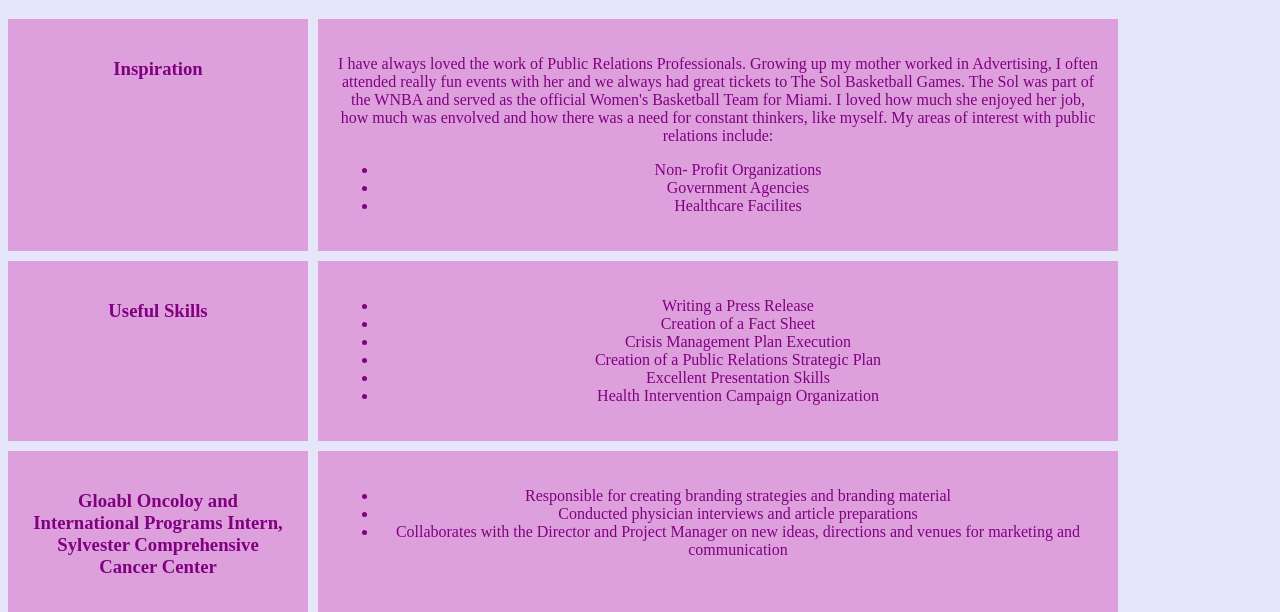
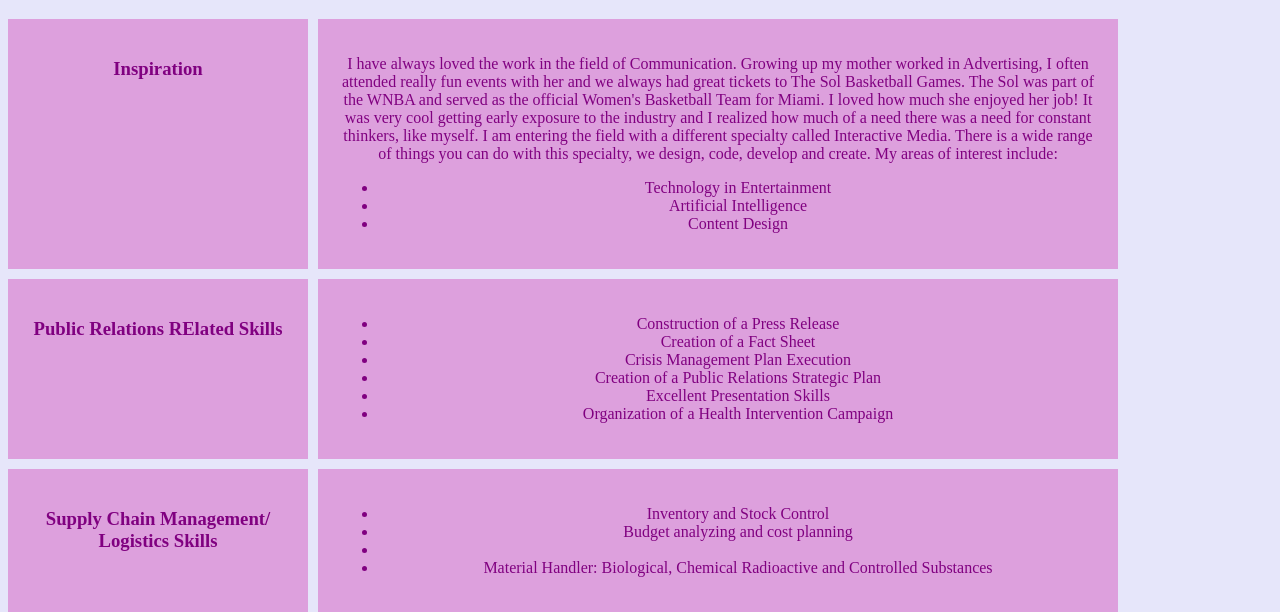
Before and after one commit to tiffanydemps/Final, a plain HTML site: page Publicrelations.html in a window 1280 px wide. Shown: the part 188-800 px from the top of the page. Drawn offline with nearby package versions, Linux system fonts and the light colour scheme.

Commit message:
Update Publicrelations.html

```diff
--- a/Publicrelations.html
+++ b/Publicrelations.html
@@ -40,35 +40,34 @@
     </h3>
   </div>
   <div class="box">
-<p> I have always loved the work of Public Relations Professionals. Growing up my mother worked in Advertising, I often attended really fun events with her and we always had great tickets to The Sol Basketball Games. The Sol was part of the WNBA and served as the official Women's Basketball Team for Miami. I loved how much she enjoyed her job, how much was envolved and how there was a need for constant thinkers, like myself. My areas of interest with public relations include:
-</p>
+<p> I have always loved the work in the field of Communication. Growing up my mother worked in Advertising, I often attended really fun events with her and we always had great tickets to The Sol Basketball Games. The Sol was part of the WNBA and served as the official Women's Basketball Team for Miami. I loved how much she enjoyed her job! It was very cool getting early exposure to the industry and I realized how much of a need there was a need for constant thinkers, like myself. I am entering the field with a different specialty called Interactive Media. There is a wide range of things you can do with this specialty, we design, code, develop and create. My areas of interest include:</p>
     <ul>
-    <li>Non- Profit Organizations</li>
-    <li>Government Agencies</li>
-    <li> Healthcare Facilites </li>
+    <li> Technology in Entertainment </li>
+    <li> Artificial Intelligence </li>
+    <li> Content Design </li>
   </ul>
   </div>
   <div class="box">
-    <h3>Useful Skills</h3>
+    <h3>Public Relations RElated Skills</h3>
   </div>
   <div class="box">
       <ul>
-        <li> Writing a Press Release </li>
+        <li> Construction of a Press Release </li>
         <li> Creation of a Fact Sheet </li>
         <li> Crisis Management Plan Execution </li>
         <li> Creation of a Public Relations Strategic Plan </li>
         <li> Excellent Presentation Skills </li>
-        <li> Health Intervention Campaign Organization</li>
+        <li> Organization of a Health Intervention Campaign </li>
       </ul>
   </div>
   <div class="box">
-    <h3>Gloabl Oncoloy and International Programs Intern, Sylvester Comprehensive Cancer Center</h3>
+    <h3> Supply Chain Management/ Logistics Skills</h3>
   </div>
   <div class="box">
     <ul>
-      <li>Responsible for creating branding strategies and branding material</li>
-     <li>Conducted physician interviews and article preparations</li>
-    <li>Collaborates with the Director and Project Manager on new ideas, directions and venues for marketing and communication </li>
+      <li> Inventory and Stock Control </li>
+     <li> Budget analyzing and cost planning <li>
+    <li> Material Handler: Biological, Chemical Radioactive and Controlled Substances </li>
 </ul>
   </div>
 <div class="box">
```
